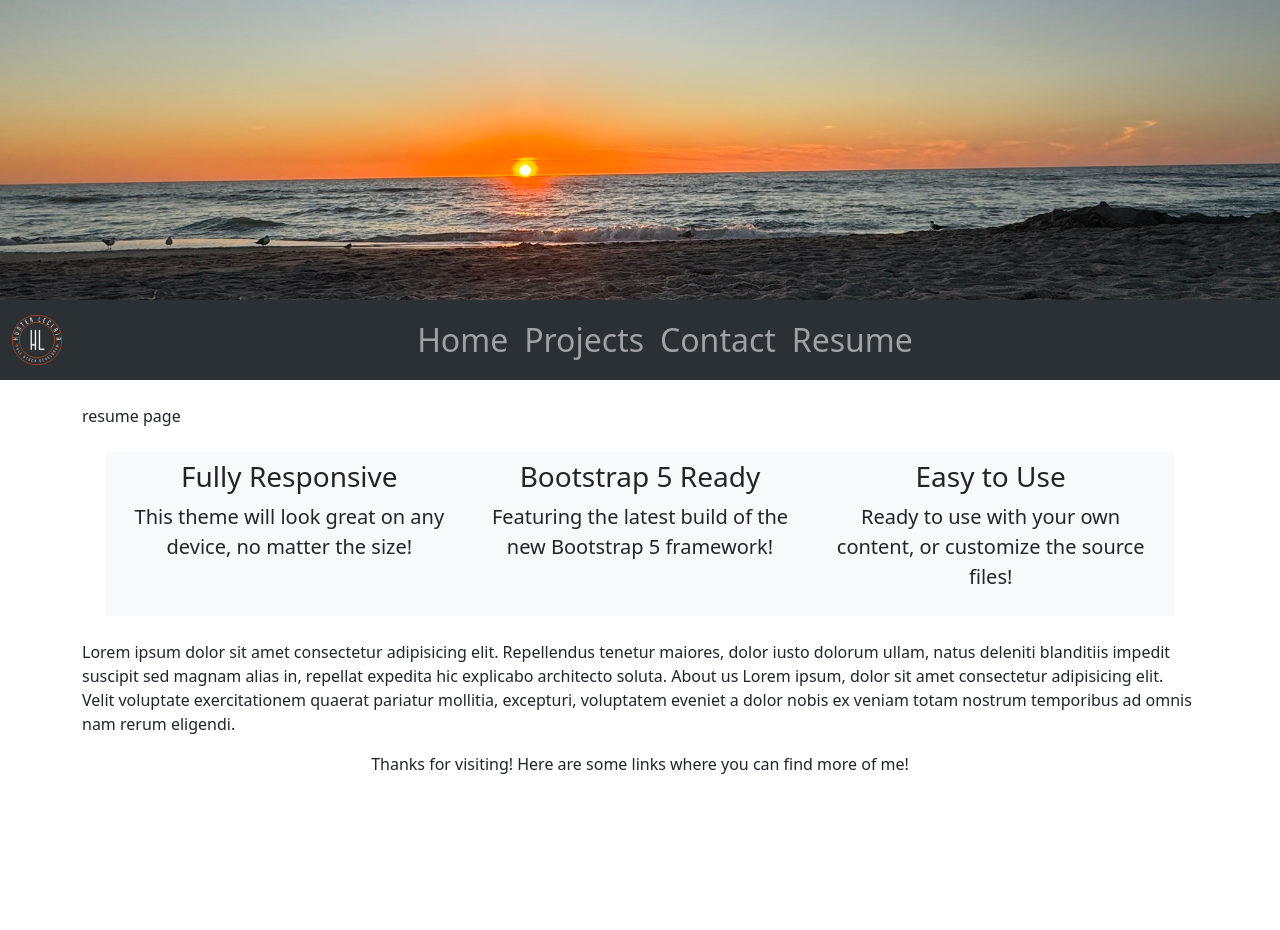
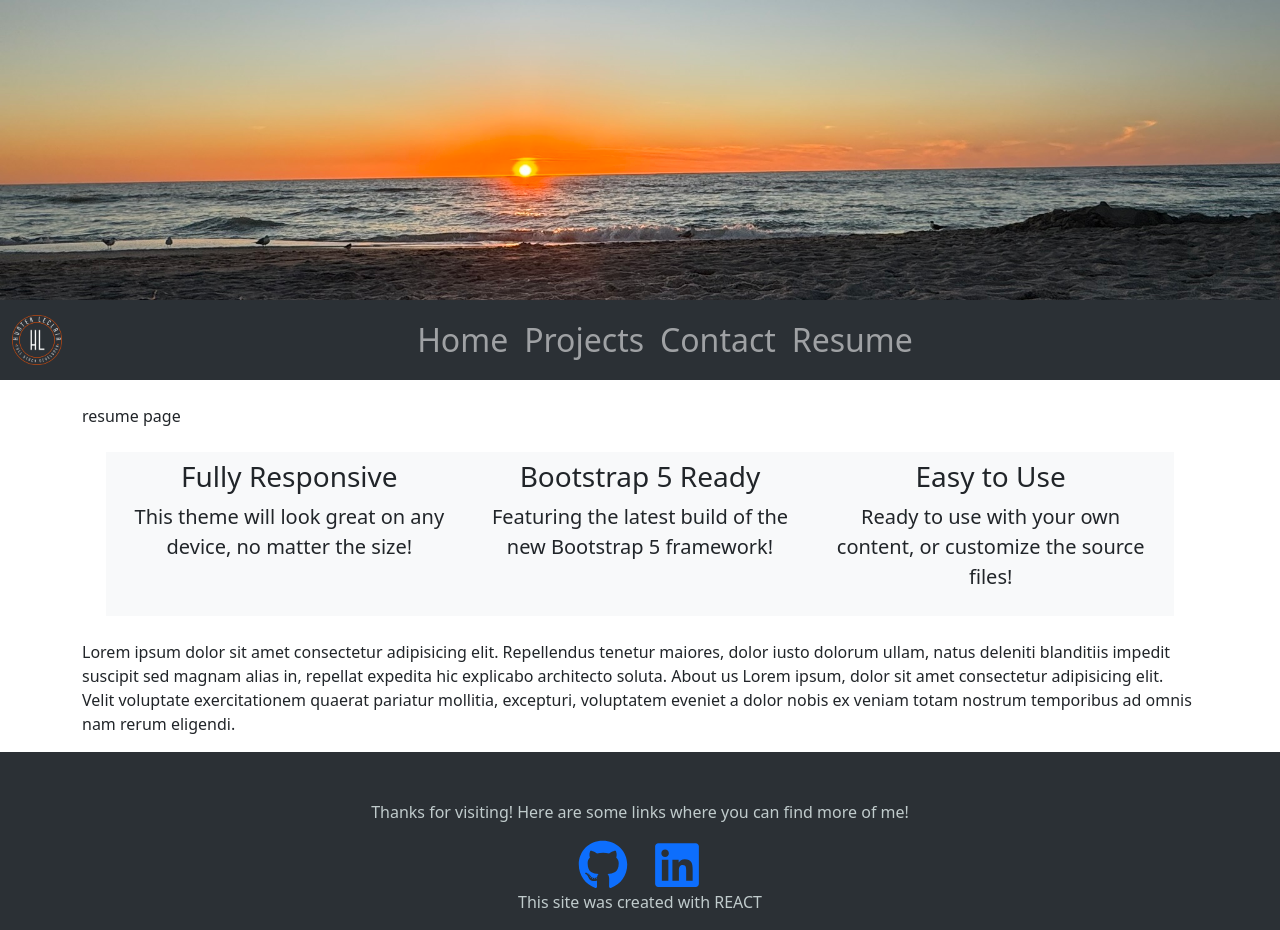
Before and after one commit to TurnerHelical/reactPortfolio, a React (Vite) app: page /Resume in a window 1280 px wide. Shown: the top 930 px of the page. Before the commit the page ends 800 px from the top, so only its background shows below. Built offline with nearby package versions, Linux system fonts and the light colour scheme.

Commit message:
finished the footer

```diff
--- a/src/components/footer.jsx
+++ b/src/components/footer.jsx
@@ -1,19 +1,32 @@
 import Container from 'react-bootstrap/Container';
 import Row from 'react-bootstrap/Row';
 import Col from 'react-bootstrap/Col';
+import { FaGithub, FaLinkedin, FaReact } from 'react-icons/fa';
 import '../styles/footer.css'
 
 export default function Footer() {
     return (
         <>
             <footer>
-                    <Container>
-                        <Row className='text-center' id='footer'>
-                            <p>Thanks for visiting! Here are some links where you can find more of me! </p>
+                <Container className='py-5'>
+                    <Row className='text-center justify-content-center' id='footer'>
+                        <p>Thanks for visiting! Here are some links where you can find more of me! </p>
 
+                       <Col className='col-auto'>
+                       <a href="https://github.com/yourusername" target="_blank" rel="noopener noreferrer"><FaGithub size={50} /></a>
+                       </Col>
 
-                        </Row>
-                    </Container>
+                       <Col className='col-auto'>
+                       <a href="https://www.linkedin.com/in/yourusername" target="_blank" rel="noopener noreferrer"><FaLinkedin size={50} /></a>
+                       </Col>
+                        <p>This site was created with REACT</p>
+
+                        <Col>
+                        <a href="https://reactjs.org" target="_blank" rel="noopener noreferrer"><FaReact size={30} /></a>
+                        </Col>
+
+                    </Row>
+                </Container>
             </footer>
         </>
     )
--- a/src/styles/footer.css
+++ b/src/styles/footer.css
@@ -0,0 +1,4 @@
+footer {
+    background-color: #2b3035;
+    color: #c0cbcc
+}
```
